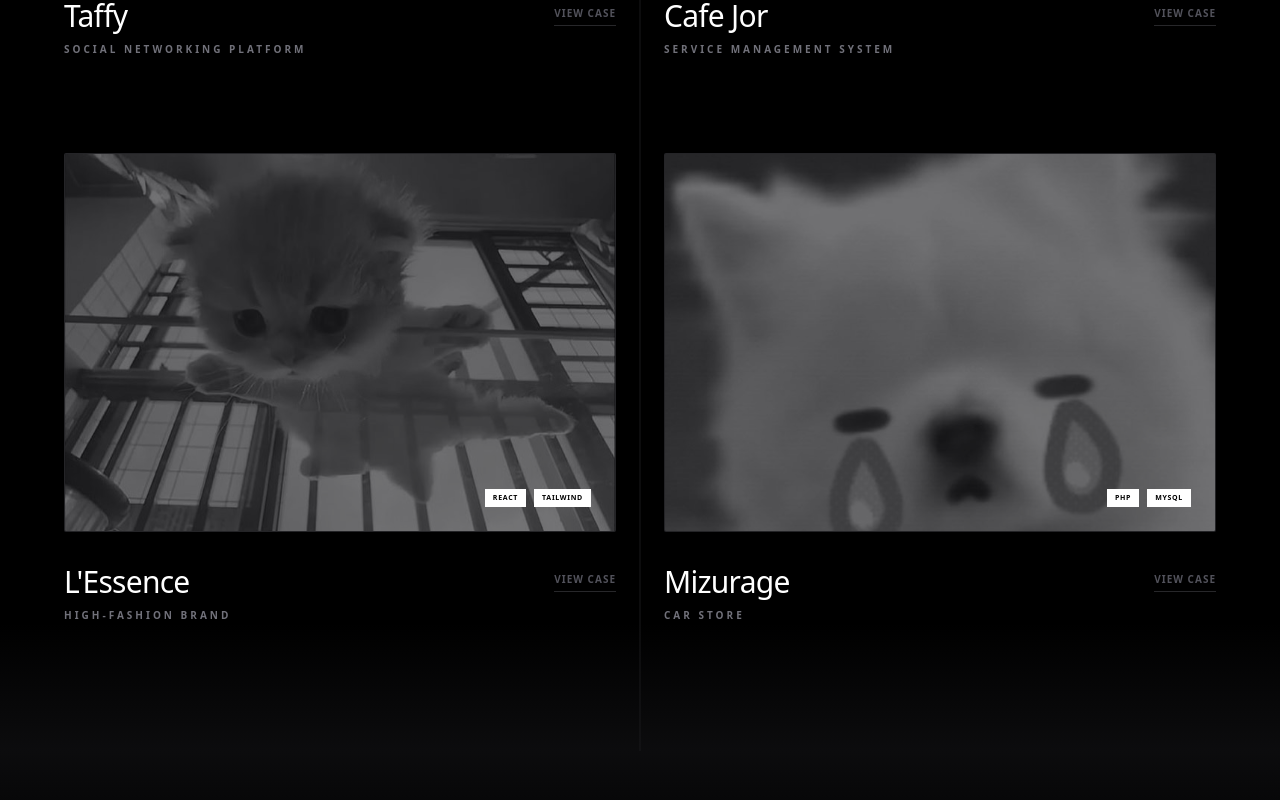
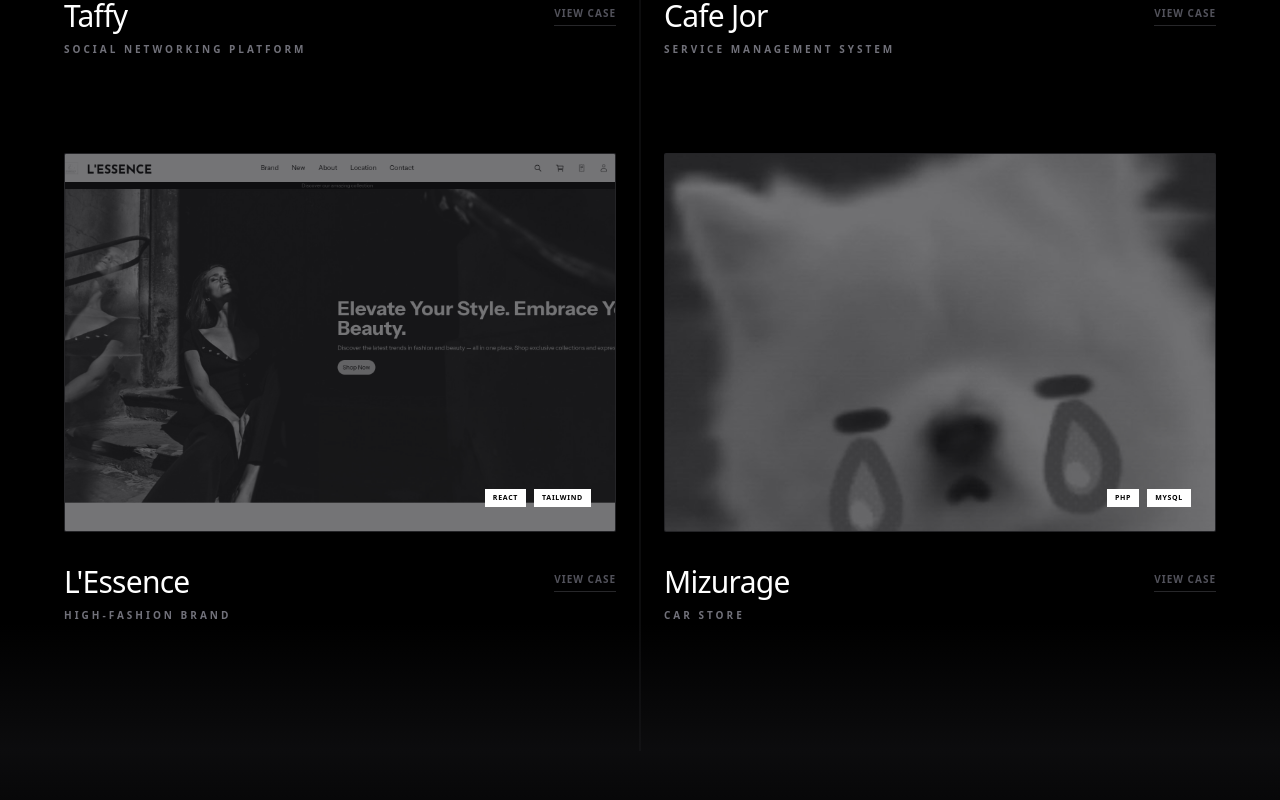
Before and after one commit to MizuLy/sea-sengly-portfolio, a React (Vite) app: page / in a window 1280 px wide. Shown: the part 2365-3165 px from the top of the page. Built offline with nearby package versions, Linux system fonts and the light colour scheme; a web font is replaced by a local one.

Commit message:
Fix: change L'Essence Project Image

```diff
--- a/src/pages/Project.jsx
+++ b/src/pages/Project.jsx
@@ -17,7 +17,7 @@ const projects = [
   {
     title: "L'Essence",
     category: "High-Fashion Brand",
-    image: "/wazzup.jpeg",
+    image: "/lessencekh.png",
     tech: ["React", "Tailwind"],
     description:
       "A luxury clothing store that import all high-fashion clothes from popular brands.",
```
Also changed, not shown: public/lessencekh.png (added).
